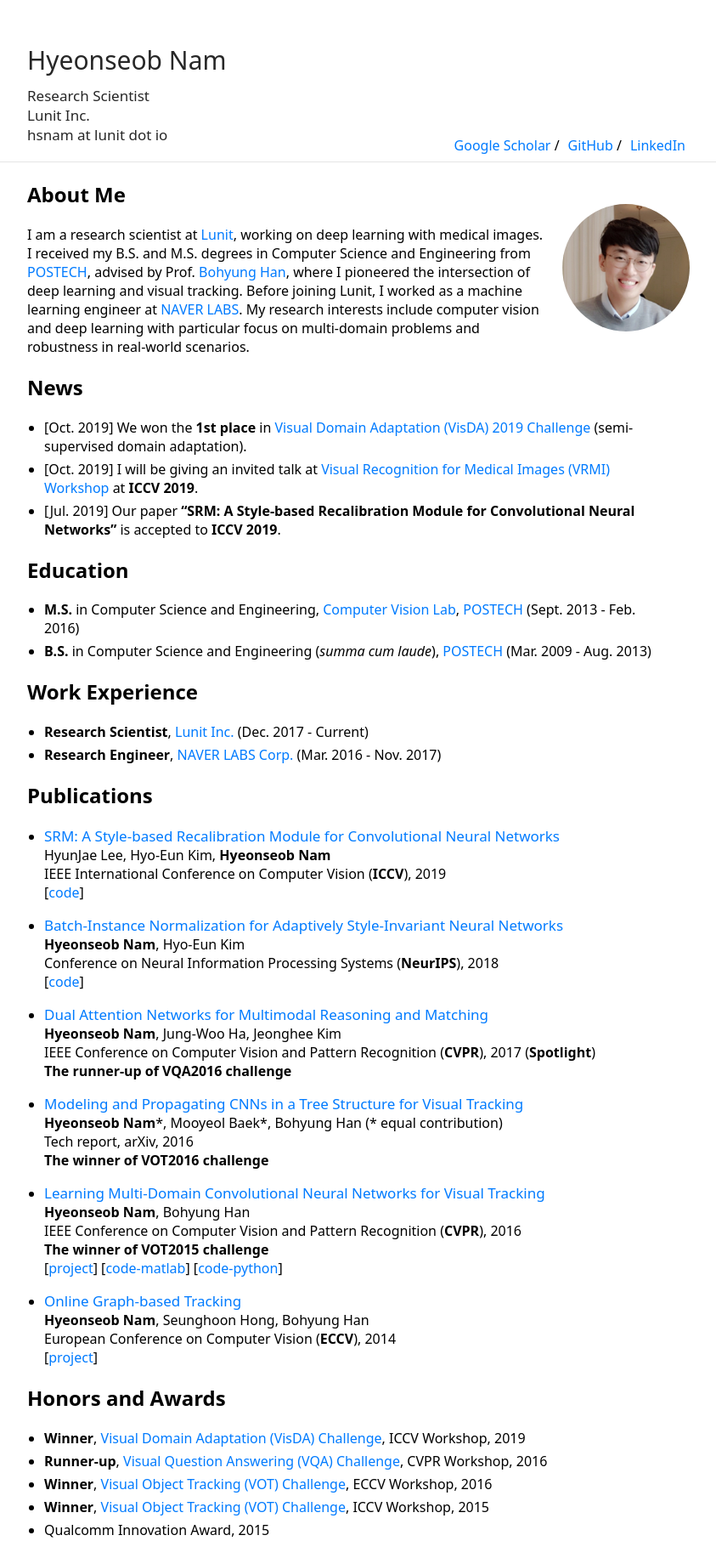
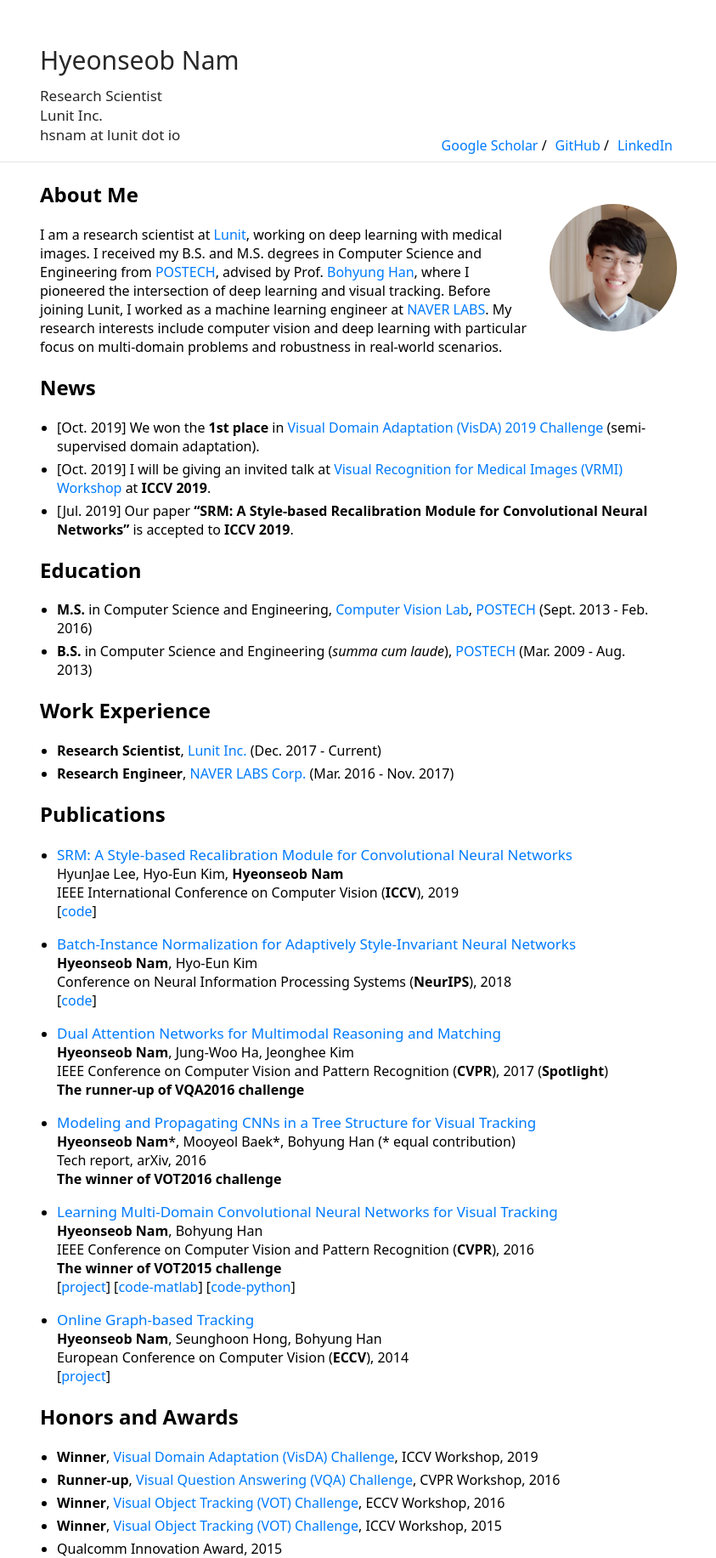
Before and after one commit to gholste/hyeonseobnam.github.io, a Jekyll site: the page built from index.md, in a window 1280 px wide. Shown: the whole page at 85% size, without its empty margins (218-1061 px from the left). Built offline with Jekyll 4.4.1, drawn with Linux system fonts in a browser that asks for light colours; before the commit the page ends 1811 px from its top, so only the background shows below that.

Commit message:
Update vars.scss

```diff
--- a/_sass/vars.scss
+++ b/_sass/vars.scss
@@ -9,6 +9,6 @@ $image-size: 150px;
  * Build Variables, don't touch
  */
 
-$max-width: 780px;
+$max-width: 750px;
 $med-width: 600px;
 $small-width: 480px;
```
